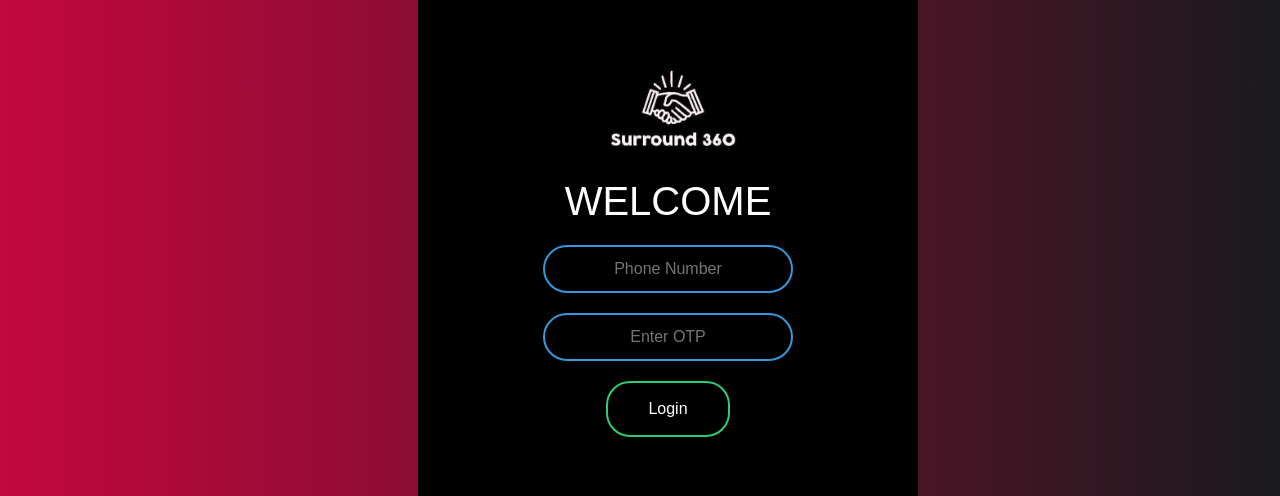
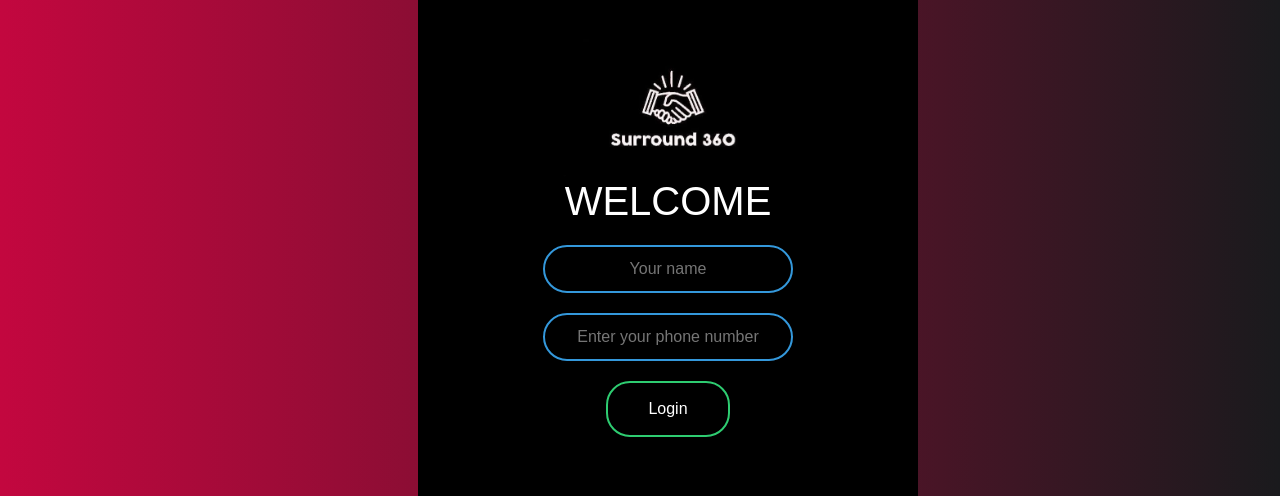
Before and after one commit to LintaPaul/2021_IBM_Code_Challenge_Surround360, a Django app: page /trial/public/ in a window 1280 px wide. Shown: the part 173-669 px from the top of the page. Run offline with Django 3.2, Linux system fonts and the light colour scheme.

Commit message:
change in login fields

```diff
--- a/templates/login_Official.html
+++ b/templates/login_Official.html
@@ -30,7 +30,7 @@ App landing
                     <form onsubmit="event.preventDefault()" class="box">
                         <img class="card-img" src="{% static 'images/finallogo.jpeg' %}" alt="logo"/>
                         <h1>WELCOME</h1>
-                        <p class="text-muted"> Please enter your login and password!</p> <input type="text" name="" placeholder="Employee id"> <input type="password" name="" placeholder="Password">
+                        <p class="text-muted"> Please enter your name and employee id!</p> <input type="text" name="name" placeholder="Your name"> <input type="password" name="Eid" placeholder="Employee id">
                          <!-- <a class="forgot text-muted" href="#">Forgot password?</a> -->
                           <input type="submit" name="" value="Login" href="#">
                         <div class="col-md-12">
--- a/templates/login_Public.html
+++ b/templates/login_Public.html
@@ -30,8 +30,8 @@ App landing
                     <form onsubmit="event.preventDefault()" class="box">
                         <img class="card-img" src="{% static 'images/finallogo.jpeg' %}" alt="logo"/>
                         <h1>WELCOME</h1>
-                        <p class="text-muted"> </p> <input type="text" name="" placeholder="Phone Number">
-                        <input type="text" name="" placeholder="Enter OTP">
+                        <p class="text-muted"> </p> <input type="text" name="name" placeholder="Your name">
+                        <input type="text" name="phoneo" placeholder="Enter your phone number">
                          <!-- <a class="forgot text-muted" href="#">Forgot password?</a> -->
                           <input type="submit" name="" value="Login" href="#">
                         <div class="col-md-12">
```
Also changed, not shown: db.sqlite3, trial/migrations/0005_tourist.py (added).
